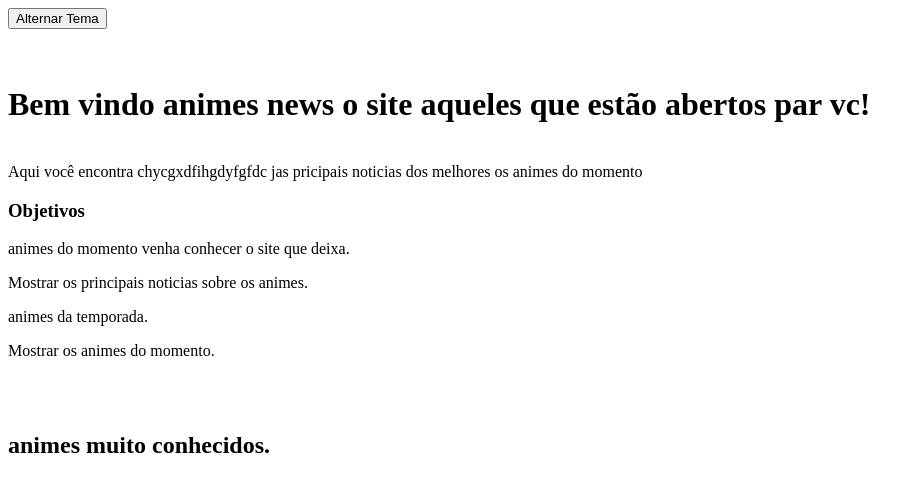
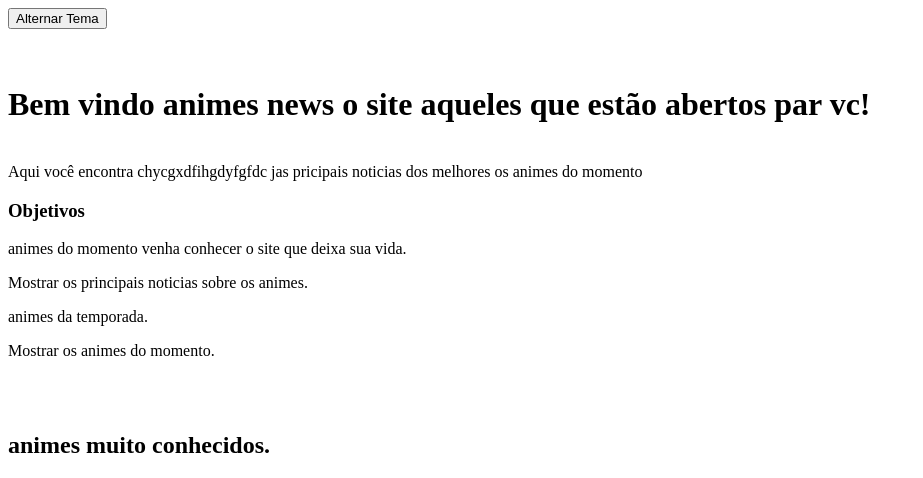
Before and after one commit to Ninja859958/teste4.7, a plain HTML site: page index.html in a window 1280 px wide. Shown: the top 478 px of the page, without its empty margins (0-923 px from the left). Drawn offline with Linux system fonts and the light colour scheme.

Commit message:
mudança no p

```diff
--- a/index.html
+++ b/index.html
@@ -11,7 +11,7 @@
 <h1>Bem vindo animes news o site aqueles que estão abertos par vc!</h1>
 </br> Aqui você encontra chycgxdfihgdyfgfdc jas pricipais noticias dos melhores os animes do momento</h1>
 <h3>Objetivos</h3>
-<p> animes do momento venha conhecer o site que deixa.</p>
+<p> animes do momento venha conhecer o site que deixa sua vida.</p>
 <p>Mostrar os principais noticias sobre os animes.</p>
 <p>animes da temporada.</p>
 <p>Mostrar os animes do momento.</p></br> </br>
```
